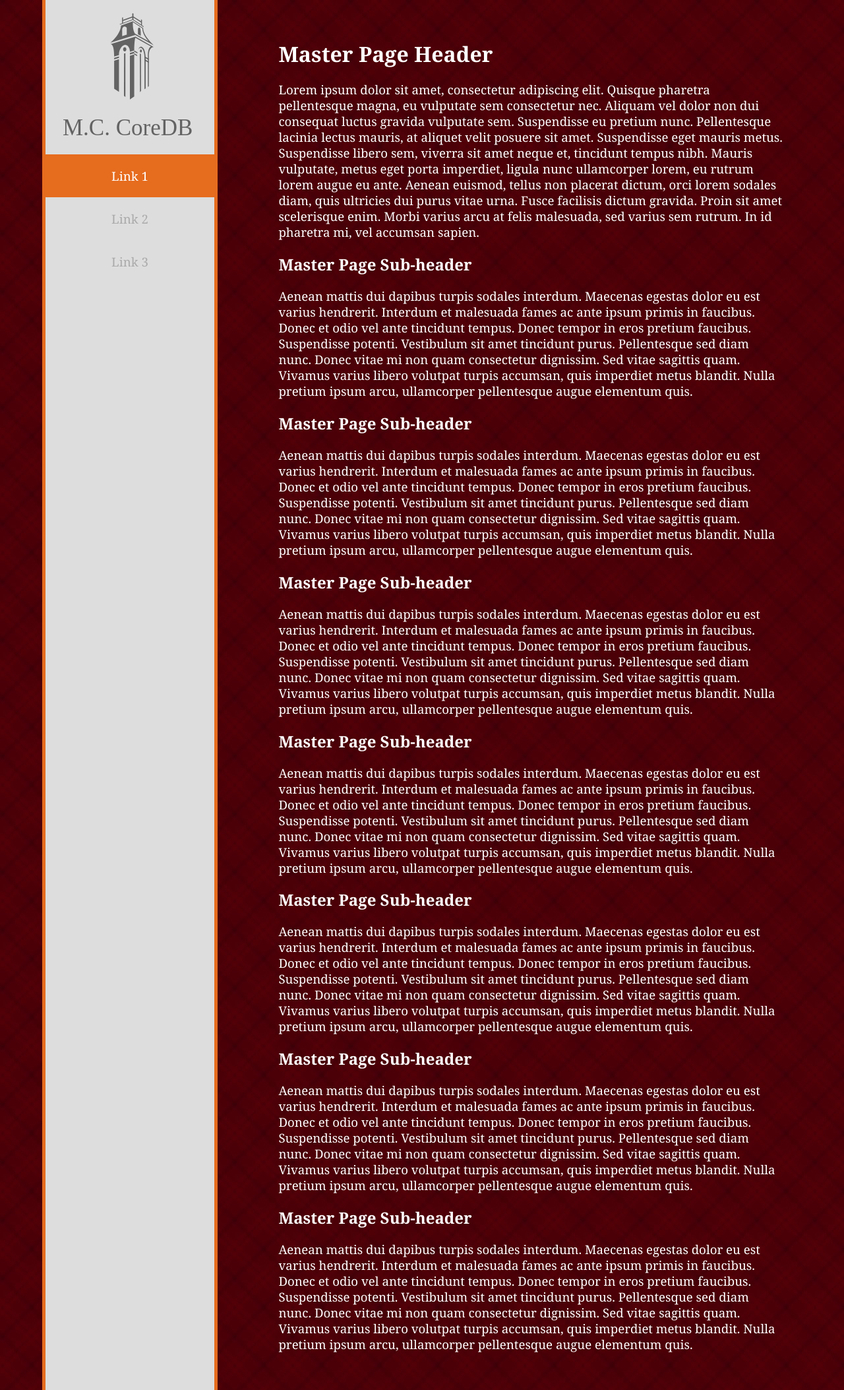
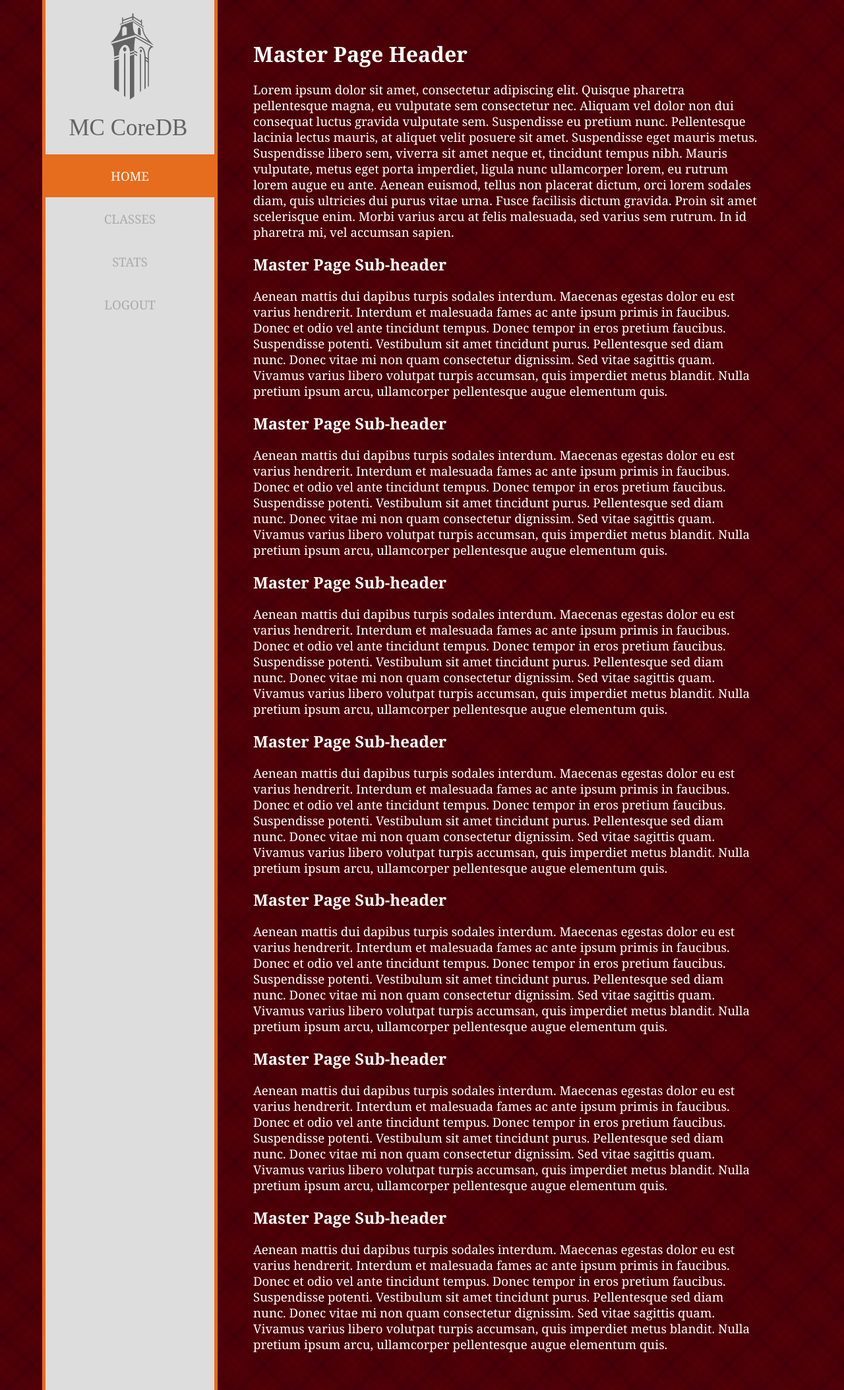
Before and after one commit to immattjenkins/mccoredb, a PHP site: page /master.html in a window 1280 px wide. Shown: the whole page at 66% size. Run offline with PHP 8.4, Linux system fonts and the light colour scheme.

Commit message:
CSS changes to sidebar

```diff
--- a/css/style.css
+++ b/css/style.css
@@ -45,7 +45,7 @@
 #content {
   margin-left: 30%;
   width: 60%;
-  padding: 3%;
+  padding: 3% 0%;
   color: #fff;
 }
 
--- a/master.html
+++ b/master.html
@@ -14,9 +14,10 @@
         </div>
         <div id="menu">
           <ul class="menu-links">
-              <a href="#l1"><li class="current">Link 1</li></a>
-              <a href="#l2"><li>Link 2</li></a>
-              <a href="#l3"><li>Link 3</li></a>
+              <a href="#l1"><li class="current">HOME</li></a>
+              <a href="#l2"><li>CLASSES</li></a>
+              <a href="#l3"><li>STATS</li></a>
+              <a href="#l4"><li>LOGOUT</li></a>
           </ul>
         </div>
       </div>
```
Also changed, not shown: img/logo.svg.
